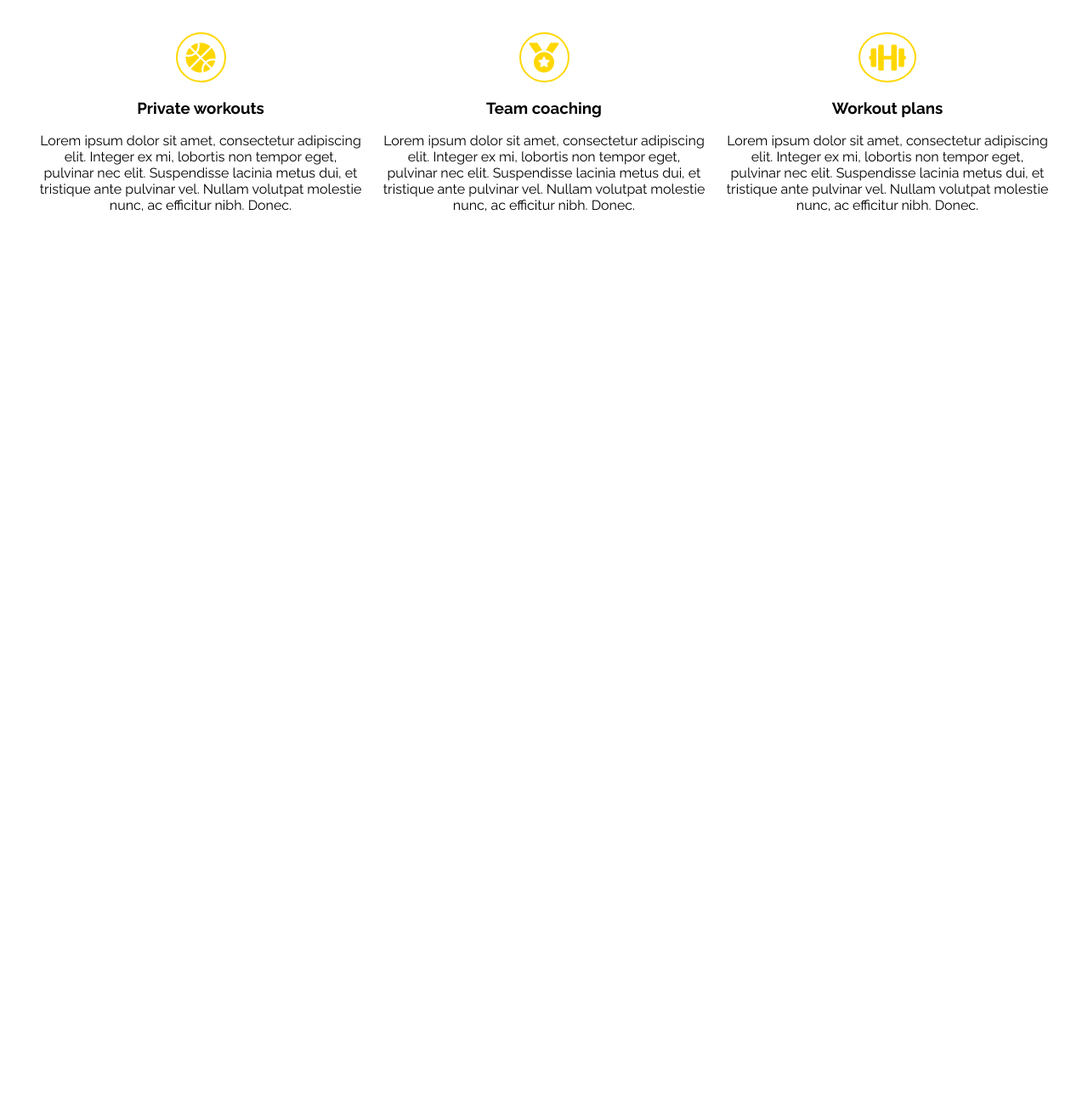
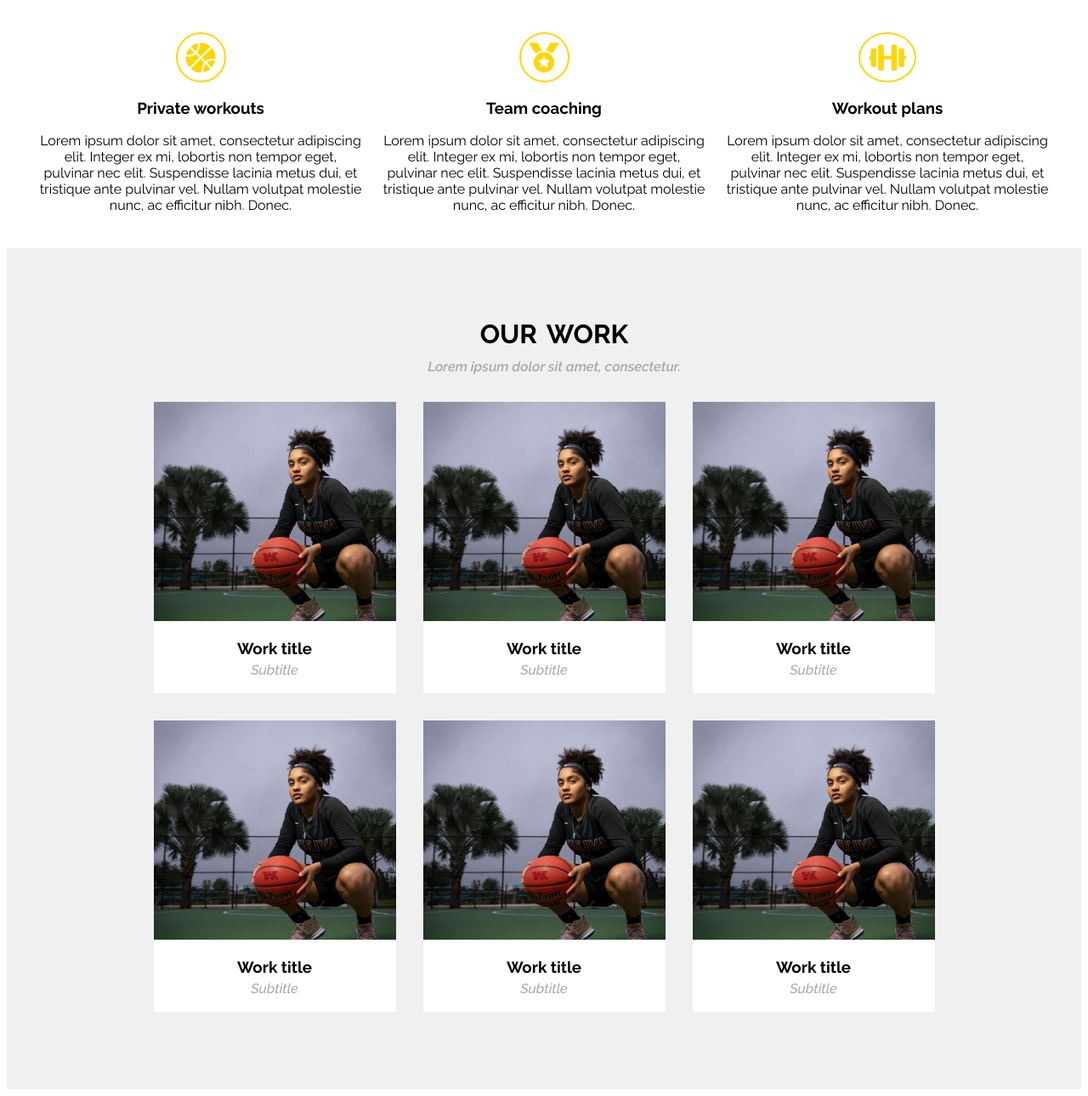
Before and after one commit to patrykbn/modul3, a website: page index.html in a window 1280 px wide. Shown: the part 539-1829 px from the top of the page at 85% size. Before the commit the page ends 839 px from the top, so only its background shows below. Drawn offline with Linux system fonts and the light colour scheme.

Commit message:
Update OurWork section

```diff
--- a/index.html
+++ b/index.html
@@ -76,7 +76,82 @@
                     </div>
                 </div>
             </div>
-
+        </section>
+        <section class="ourwork">
+            <div class="container d-flex justify-content-center">
+                <div class="title row col-12">
+                    <h1>our work</h1>
+                    <p>Lorem ipsum dolor sit amet, consectetur.</p>
+                </div>
+                <div class="row justify-content-center">
+                </div>
+                <div class="work work1 d-inline-flex m-3 col-4 col-md-3">
+                    <div class="work-card d-flex flex-column">
+                        <div class="image work-image">
+                            <img src="/images/work_image_1.jpg">
+                        </div>
+                        <div class="work-description">
+                            <h3>Work title</h3>
+                            <p>Subtitle</p>
+                        </div>
+                    </div>
+                </div>
+                <div class="work work1 d-inline-flex m-3 col-4 col-md-3">
+                    <div class="work-card d-flex flex-column">
+                        <div class="image work-image">
+                            <img src="/images/work_image_1.jpg">
+                        </div>
+                        <div class="work-description">
+                            <h3>Work title</h3>
+                            <p>Subtitle</p>
+                        </div>
+                    </div>
+                </div>
+                <div class="work work1 d-inline-flex m-3 col-4 col-md-3">
+                    <div class="work-card d-flex flex-column">
+                        <div class="image work-image">
+                            <img src="/images/work_image_1.jpg">
+                        </div>
+                        <div class="work-description">
+                            <h3>Work title</h3>
+                            <p>Subtitle</p>
+                        </div>
+                    </div>
+                </div>
+                <div class="work work1 d-inline-flex m-3 col-4 col-md-3">
+                    <div class="work-card d-flex flex-column">
+                        <div class="image work-image">
+                            <img src="/images/work_image_1.jpg">
+                        </div>
+                        <div class="work-description">
+                            <h3>Work title</h3>
+                            <p>Subtitle</p>
+                        </div>
+                    </div>
+                </div>
+                <div class="work work1 d-inline-flex m-3 col-4 col-md-3">
+                    <div class="work-card d-flex flex-column">
+                        <div class="image work-image">
+                            <img src="/images/work_image_1.jpg">
+                        </div>
+                        <div class="work-description">
+                            <h3>Work title</h3>
+                            <p>Subtitle</p>
+                        </div>
+                    </div>
+                </div>
+                <div class="work work1 d-inline-flex m-3 col-4 col-md-3">
+                    <div class="work-card d-flex flex-column">
+                        <div class="image work-image">
+                            <img src="/images/work_image_1.jpg">
+                        </div>
+                        <div class="work-description">
+                            <h3>Work title</h3>
+                            <p>Subtitle</p>
+                        </div>
+                    </div>
+                </div>
+            </div>
         </section>
     </body>
 </html>
--- a/sass/style.scss
+++ b/sass/style.scss
@@ -49,6 +49,21 @@ $font-main: 'Raleway', sans-serif;
     font-family: $font-main;
     color: white;
     height: 100%;
+}
+.title {
+    text-align: center;
+    margin-top: 35px;
+}
+.title h1 {
+    font-size: 280%;
+    font-weight: bold;
+    font-variant: small-caps;
+    margin-bottom: 8px;
+}
+.title p {
+    font-style: italic;
+    color: darkgray;
+    font-weight: 550;
 }
 
 /*Header*/
@@ -136,24 +151,6 @@ $font-main: 'Raleway', sans-serif;
 .services .row {
     padding-bottom: 25px;
 }
-.services .title {
-    text-align: center;
-    margin-top: 35px;
-}
-.services .title h1 {
-    font-size: 280%;
-    font-weight: bold;
-    font-variant: small-caps;
-    margin-bottom: 8px;
-}
-.services .title p {
-    font-style: italic;
-    color: darkgray;
-    font-weight: 550;
-}
-.service {
-
-}
 .service-card {
     align-content: center;
     text-align: center;
@@ -167,3 +164,45 @@ $font-main: 'Raleway', sans-serif;
     font-size: 35px;
     padding: 10px;
 }
+
+/*Our Work*/
+.ourwork {
+    font-family: $font-main;
+    background-color: rgb(240, 240, 240);
+    padding-top: 35px;
+    padding-bottom: 75px;
+}
+.ourwork .container {
+    flex-wrap: wrap;
+}
+.ourwork .container .row{
+    align-items: center;
+}
+.work {
+    background-color: white;
+}
+.work-card .image {
+    height: 75%;
+    object-fit: cover;
+    overflow: hidden;
+}
+.work .work-card img {
+    object-fit: cover;
+    max-width: 100%;
+}
+.work-description {
+    height: 25%;
+    text-align: center;
+    align-content: center;
+}
+.work-description h3 {
+    padding: 0px;
+    margin: 5px;
+}
+.work-description p {
+    padding: 0px;
+    margin: 3px;
+    color: darkgray;
+    font-weight: 500;
+    font-style: italic;
+}
```
Also changed, not shown: css/style.css, images/work_image_1.jpg (added), 1 other file.
